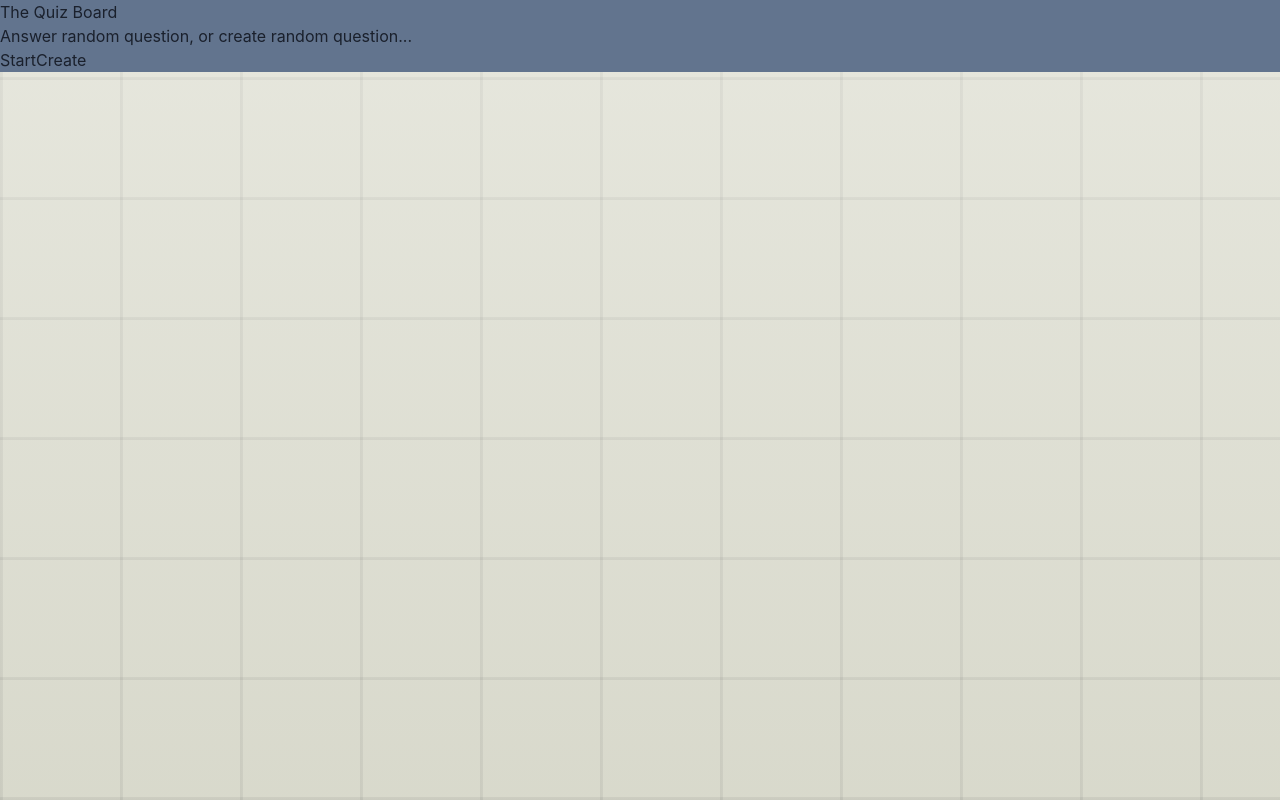
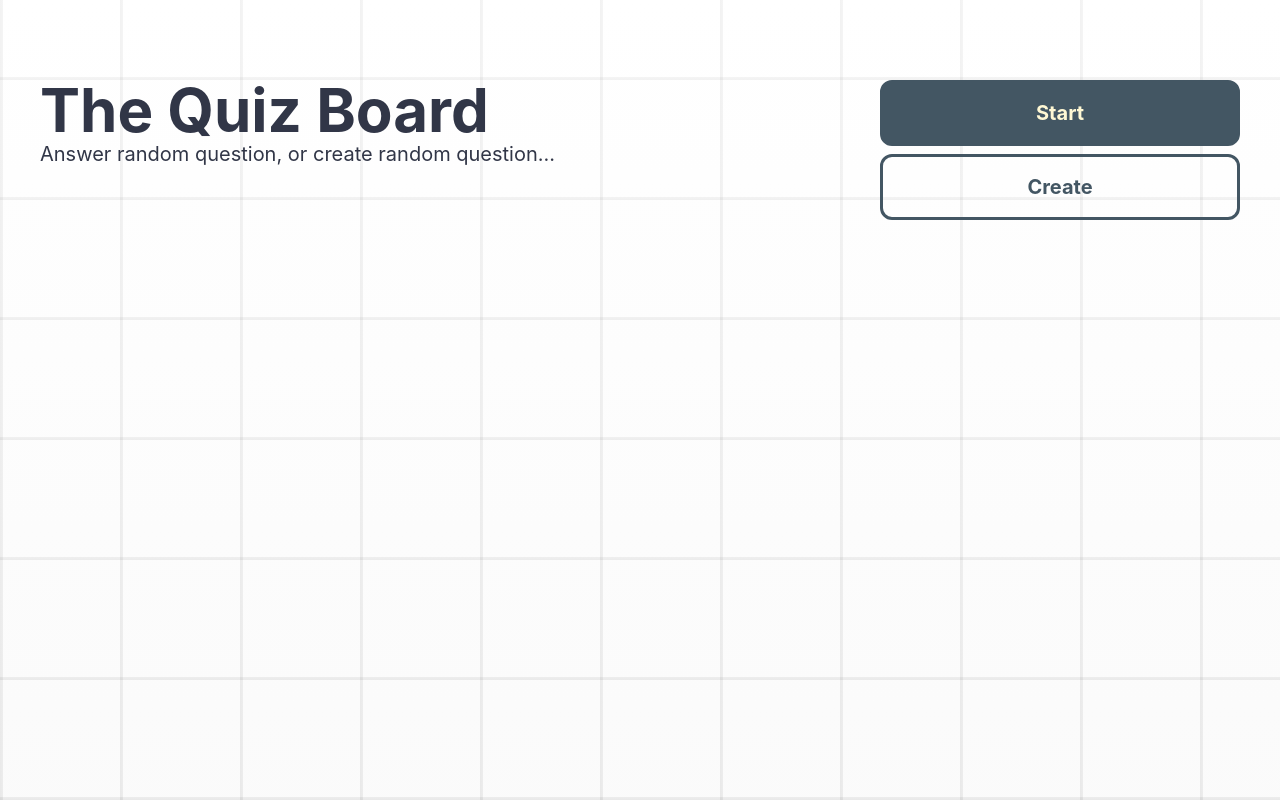
Before and after one commit to IkedaLab-Daniel/BambaBoard, a React (Vite) app in the folder client/: page / in a window 1280 px wide. Built offline with nearby package versions, Linux system fonts and the light colour scheme.

Commit message:
Client: Hero

```diff
--- a/client/src/App.css
+++ b/client/src/App.css
@@ -1,7 +1,7 @@
 body {
     font-family: "Inter", sans-serif;
-    background-color: #cecfbc;
-    color: #1a202c;
+    background-color: FFF8D4;
+    color: #313647;
     overflow-x: hidden;
 }
 
--- a/client/src/components/Hero.tsx
+++ b/client/src/components/Hero.tsx
@@ -1,15 +1,15 @@
 
 const Hero: React.FC = () => {
   return (
-    <div className='bg-slate-500'>
-        <div>
-            <h1>The Quiz Board</h1>
-            <p>Answer random question, or create random question...</p>
+    <div className='max-w-[1200px] mx-auto flex pt-20'>
+        <div className="w-[70%]">
+            <h1 className="text-6xl font-bold">The Quiz Board</h1>
+            <p className="text-xl">Answer random question, or create random question...</p>
         </div>
 
-        <div>
-            <span>Start</span>
-            <span>Create</span>
+        <div className="flex flex-col gap-2 w-[30%]">
+            <span className="border-3 border-[#435663] bg-[#435663] text-[#FFF8D4] font-bold p-4 text-center text-xl rounded-xl hover:cursor-pointer hover:scale-[105%] transition duration-500 active:scale-[97%] active:opacity-50">Start</span>
+            <span className="border-3 border-[#435663] text-[#435663] p-4 text-center text-xl font-bold rounded-xl hover:cursor-pointer hover:scale-[105%] transition duration-500 active:scale-[97%] active:opacity-50">Create</span>
         </div>
 
     </div>
```
